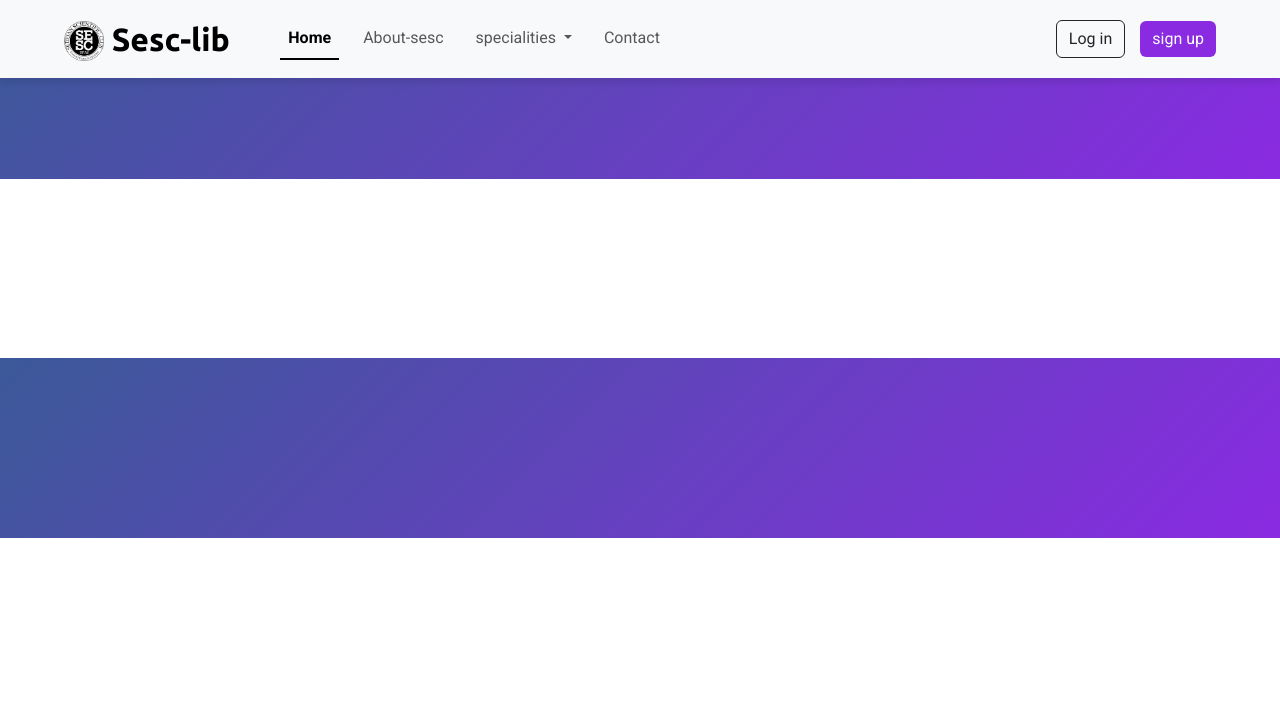
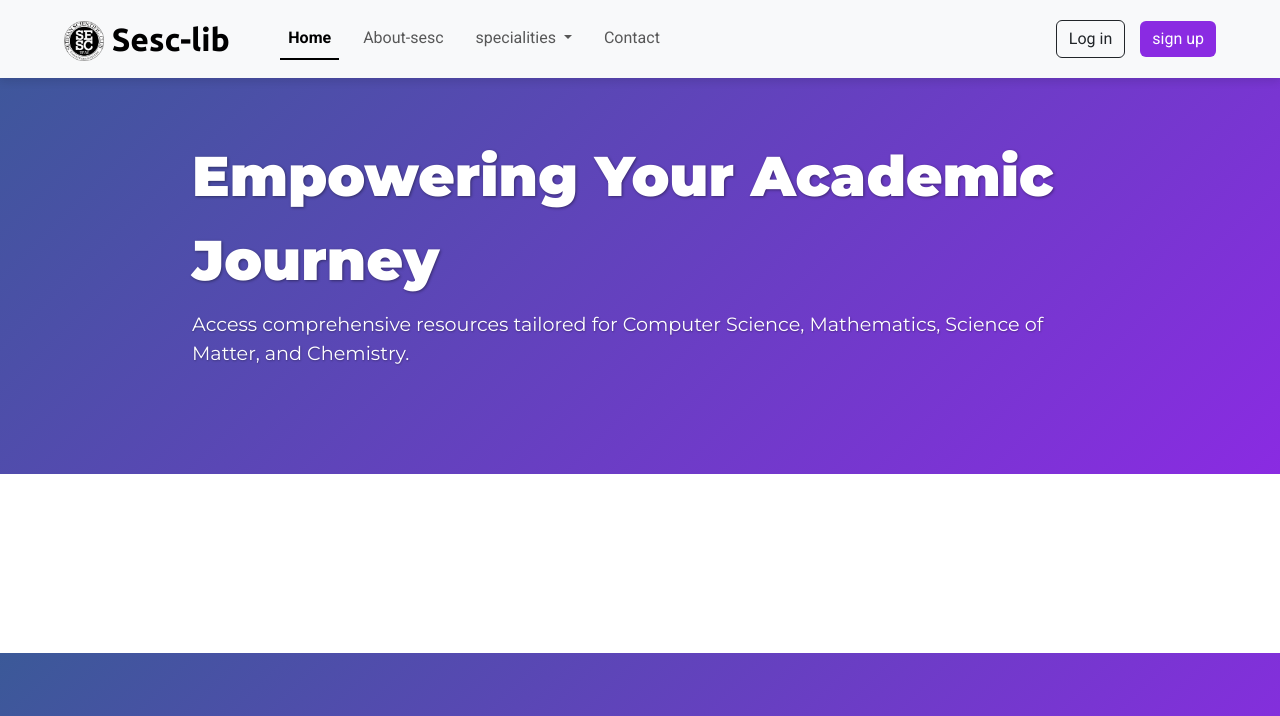
Before and after one commit to chihebabiza/sesclib, a web app: file index.html in a window 1280 px wide. Shown: the top 716 px of the page. Run offline with its HTML, style and script files only (its server is not run), Linux system fonts and the light colour scheme.

Commit message:
adding content h1 and p to the home sections + its css styles

```diff
--- a/css/styles.css
+++ b/css/styles.css
@@ -8,7 +8,14 @@ body{
 }
 h1, h2, h3 {
   font-family: 'Montserrat', sans-serif;
-  color: #004080;
+  font-style: normal;
+  font-weight: 900;
+}
+p{
+    font-family: 'Montserrat', sans-serif;
+    font-size: 1.2rem;
+    color: #ffffff;
+    text-shadow: 0.5px 0.5px 2px rgba(0, 0, 0, 0.3);
 }
 /* container */
 .container-fluid{
@@ -53,6 +60,41 @@ h1, h2, h3 {
 .sign-btn:hover{
     background-color: #442067;
 }
+/* home */
+#home{
+    text-align: left;
+}
+.home-heading{
+   padding-top: 5%;
+   font-size: 3.5rem;
+   line-height: 1.5;
+   text-shadow: 1px 1px 3px rgba(0, 0, 0, 0.4);
+}
+
+
+
+
+
+
+
+
+
+
+
+
+
+
+
+
+
+
+
+
+
+
+
+
+
 /* Blue and Purple Color Palette
 Primary Color: Royal Blue (#3B5998)
 Secondary Color: Vivid Purple (#8A2BE2)
--- a/index.html
+++ b/index.html
@@ -60,7 +60,8 @@
           </nav>
     <!-- home -->
     <div class="container-fluid">
-
+      <h1 class="home-heading">Empowering Your Academic Journey</h1>
+      <p>Access comprehensive resources tailored for Computer Science, Mathematics, Science of Matter, and Chemistry.</p>
     </div>
      </section>
      <!-- Specialities Section -->
```
